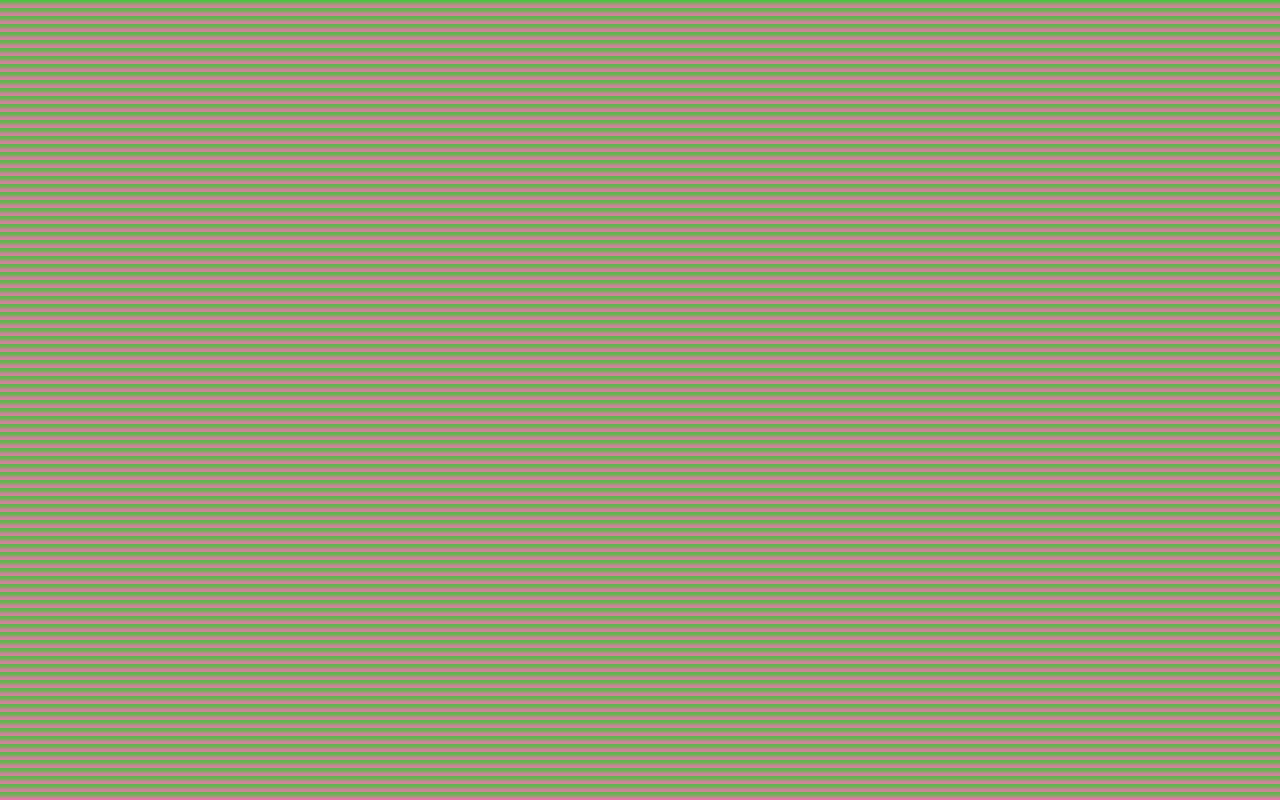
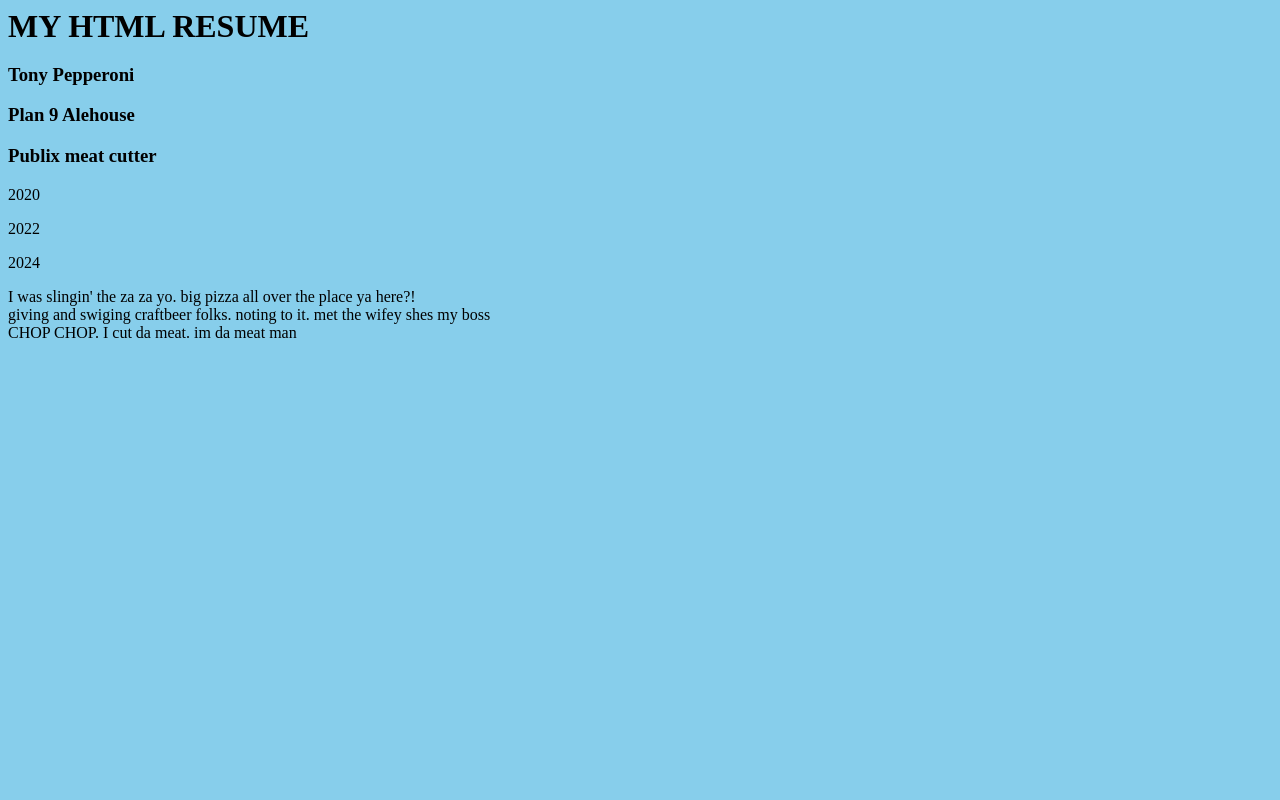
Before and after one commit to brocbuhler/LAB-HTML-Resume, a plain HTML site: page index.html in a window 1280 px wide. Drawn offline with Linux system fonts and the light colour scheme.

Commit message:
main save

```diff
--- a/index.html
+++ b/index.html
@@ -7,6 +7,22 @@
   <link rel="stylesheet" href="main.css">
  </head>
  <body>
+  <h1>MY HTML RESUME</h1>
+    <div id="jobs">
+      <h3 id="tony">Tony Pepperoni</h3>
+      <h3 id="plan">Plan 9 Alehouse</h3>
+      <h3 id="pub">Publix meat cutter</h3>
+    </div>
+    <div id="date">
+      <p>2020</p>
+      <p>2022</p>
+      <p>2024</p>
+    </div>
+    <div id="desc">
+      <article id="tonyp">I was slingin' the za za yo. big pizza all over the place ya here?!</article>
+      <article id="plan9">giving and swiging craftbeer folks. noting to it. met the wifey shes my boss</article>
+      <article id="pubm">CHOP CHOP. I cut da meat. im da meat man</article>
+    </div>
   <script src="main.js"></script>
  </body>
  </html>
--- a/main.css
+++ b/main.css
@@ -1,3 +1,28 @@
 body {
-  background-image: linear-gradient(limegreen, hotpink);
+  background-color: skyblue
 }
+h1 {
+display: inline;
+text-align: center;
+}
+#jobs {
+
+}
+#tony, #pub, #plan {
+
+}
+#date {
+
+}
+#desc {
+
+}
+#tonyp {
+
+}
+#plan9 {
+
+}
+#pubm {
+
+}
```
